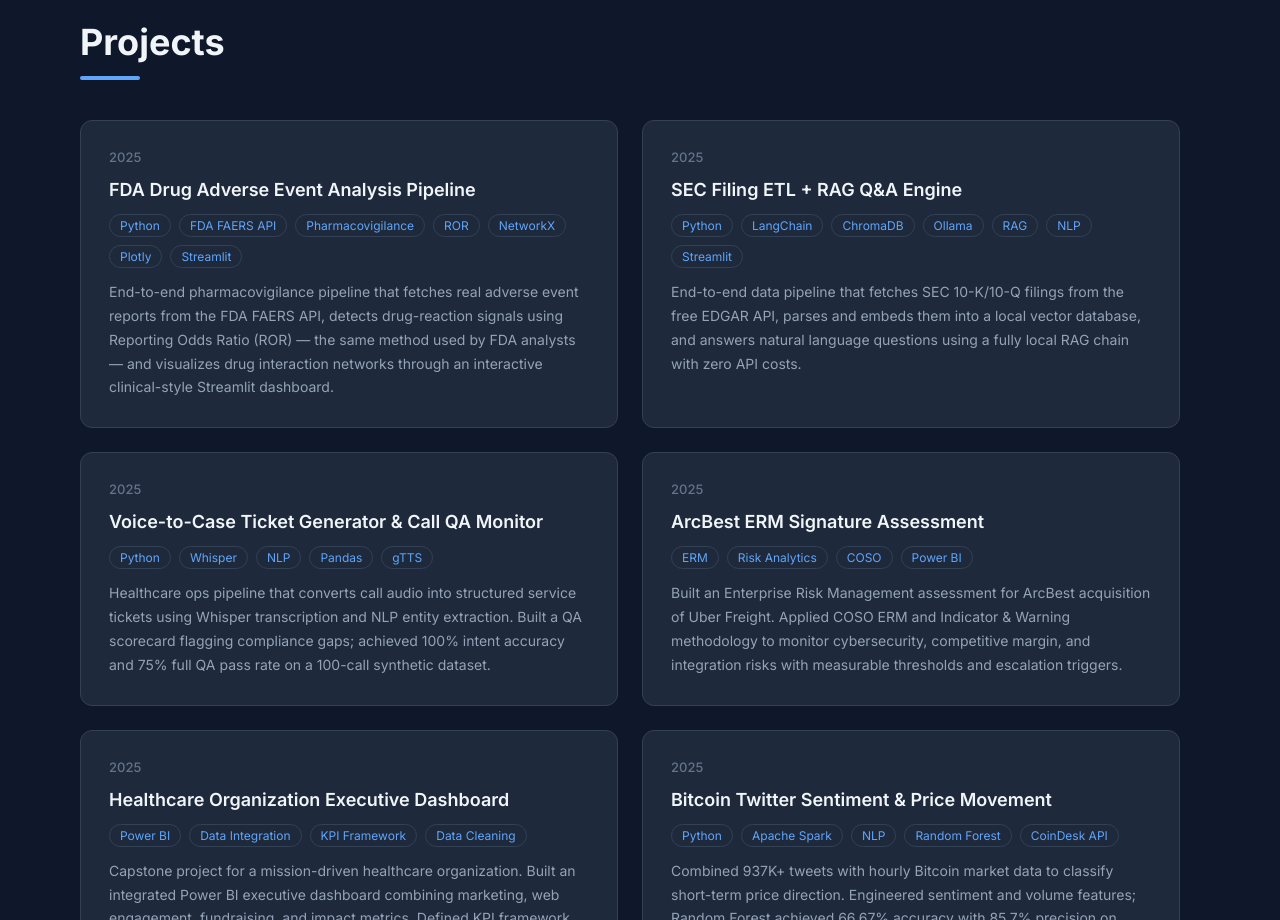
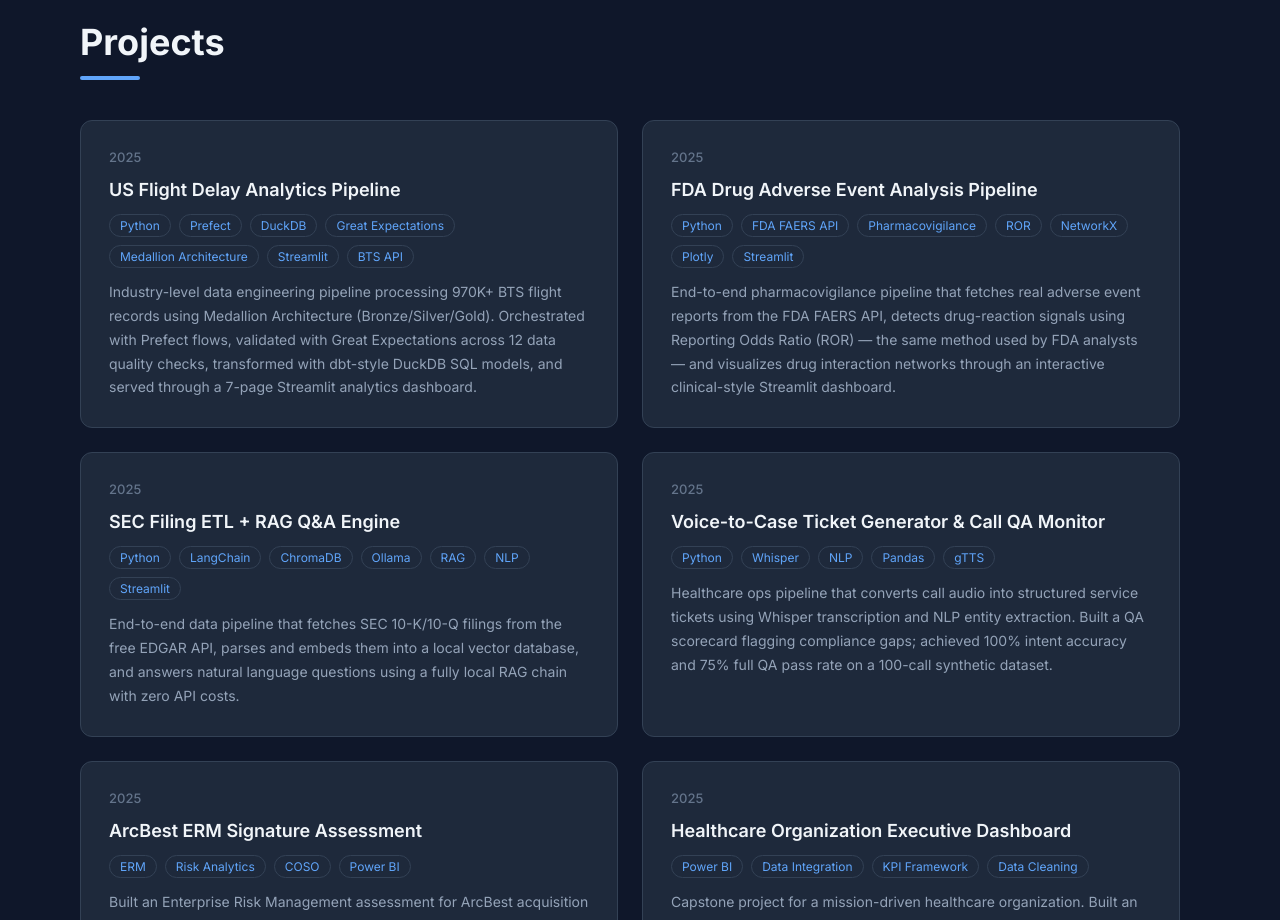
Before and after one commit to nish0104/my-portfolio, a React (Vite) app: page / in a window 1280 px wide. Shown: the part 3260-4180 px from the top of the page. Built offline with nearby package versions, Linux system fonts and the light colour scheme.

Commit message:
Add US Flight Delay Analytics Pipeline project

```diff
--- a/src/components/Projects.jsx
+++ b/src/components/Projects.jsx
@@ -1,6 +1,12 @@
 function Projects() {
   const projects = [
-
+    {
+      title: 'US Flight Delay Analytics Pipeline',
+      dates: '2025',
+      tags: ['Python', 'Prefect', 'DuckDB', 'Great Expectations', 'Medallion Architecture', 'Streamlit', 'BTS API'],
+      description: 'Industry-level data engineering pipeline processing 970K+ BTS flight records using Medallion Architecture (Bronze/Silver/Gold). Orchestrated with Prefect flows, validated with Great Expectations across 12 data quality checks, transformed with dbt-style DuckDB SQL models, and served through a 7-page Streamlit analytics dashboard.',
+      github: 'https://github.com/nish0104/flight-pipeline',
+    },
     {
       title: 'FDA Drug Adverse Event Analysis Pipeline',
       dates: '2025',
```
